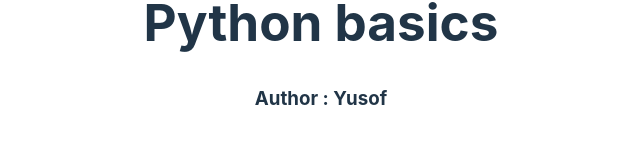
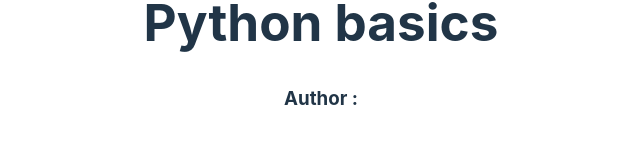
Before and after one commit to yusofAlkhatib/React-Notes-App, a React (Vite) app: page / in a window 1280 px wide. Shown: the part 366-510 px from the top of the page, without its empty margins (319-959 px from the left). Built offline with nearby package versions, Linux system fonts and the light colour scheme.

Commit message:
applay props in a simple way

```diff
--- a/src/App.jsx
+++ b/src/App.jsx
@@ -5,12 +5,12 @@ import CreatePost from './components/CreatePost'
 
 function App() {
 
-  const authorName = "Yusof "
+  const author = "Yusof "
 
   return (
     <>
       < CreatePost />
-      < Posts authorName={authorName} />
+      < Posts authorName={author} />
     </>
   )
 }
--- a/src/components/Posts.jsx
+++ b/src/components/Posts.jsx
@@ -1,5 +1,5 @@
 
-const Posts = (props) =>{
+const Posts = ({author}) =>{
     // logic
 
 
@@ -7,7 +7,7 @@ const Posts = (props) =>{
     return(
         <div>
             <h1> Python basics </h1>
-            <h3> Author : {props.authorName} </h3>
+            <h3> Author : {author} </h3>
         </div>
     )
 }
```
